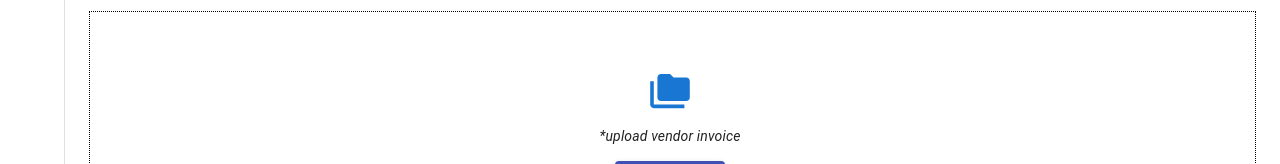
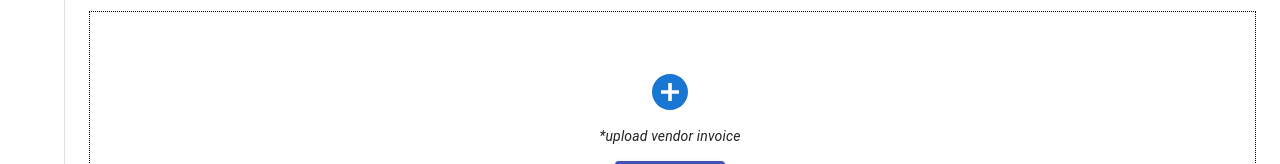
Before and after one commit to Bashar200/invoicer, a React (Create React App) app: page / in a window 1280 px wide. Shown: the part 510-674 px from the top of the page. Built offline with nearby package versions, Linux system fonts and the light colour scheme.

Commit message:
added upload component

```diff
--- a/src/components/ExcelUpload/ExcelUpload.js
+++ b/src/components/ExcelUpload/ExcelUpload.js
@@ -6,7 +6,6 @@ import TextField from "@material-ui/core/TextField";
 import AttachFileIcon from "@mui/icons-material/AttachFile";
 import axios from "axios";
 import AddCircleOutlinedIcon from '@mui/icons-material/AddCircleOutlined';
-import FolderCopyIcon from '@mui/icons-material/FolderCopy';
 import { createTheme, ThemeProvider } from "@mui/material/styles";
 import { Input } from '@mui/material';
 import InputLabel from '@mui/material/InputLabel';
@@ -17,19 +16,21 @@ import ChannelDropdown from '../ChannelDropdown/ChannelDropdown.js';
 
 
 
-export default function UploadButton() {
-  const [selectedFile, setSelectedFile] = useState([]);
+export default function UploadExcel() {
+    const [selectedFile, setSelectedFile] = useState(null);
+
     const handleFileChange = (event) => {
       const files = event.target.files;
-    setSelectedFile(Array.from(files));
+      setSelectedFile(files[0]);
     };
+
     const handleUpload = () => {
       if (selectedFile) {
         const formData = new FormData();
         formData.append("file", selectedFile);
 
         axios
-        .post("https://testing9353.free.beeceptor.com", formData)
+          .post("http://192.168.5.42:80/uploadInvoice", formData)
           .then((response) => {
             console.log("File uploaded successfully:", response.data);
           })
@@ -40,6 +41,7 @@ export default function UploadButton() {
         console.error("No file selected for upload.");
       }
     };
+
 
   const containerStyle = {
     display: "flex",
@@ -74,7 +76,7 @@ export default function UploadButton() {
       />
       <label htmlFor="fileInput">
         <IconButton color="primary" component="span">
-        <FolderCopyIcon className="svg_icons"/>
+        <AddCircleOutlinedIcon className="svg_icons"/>
         </IconButton>
       </label>
       <p style={paragraphStyle}>
```
Lines whose indentation alone changed are shown as unchanged.
